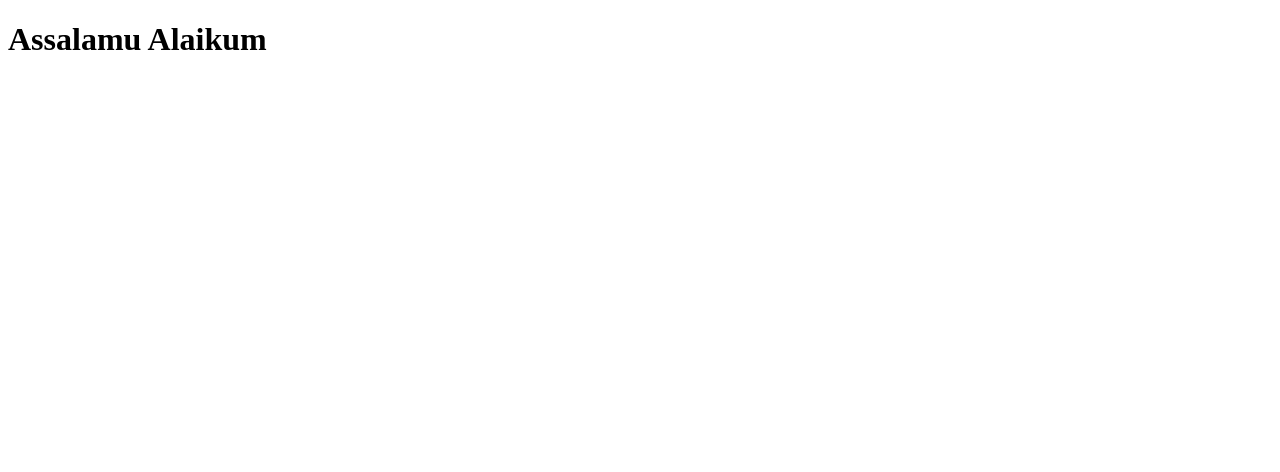
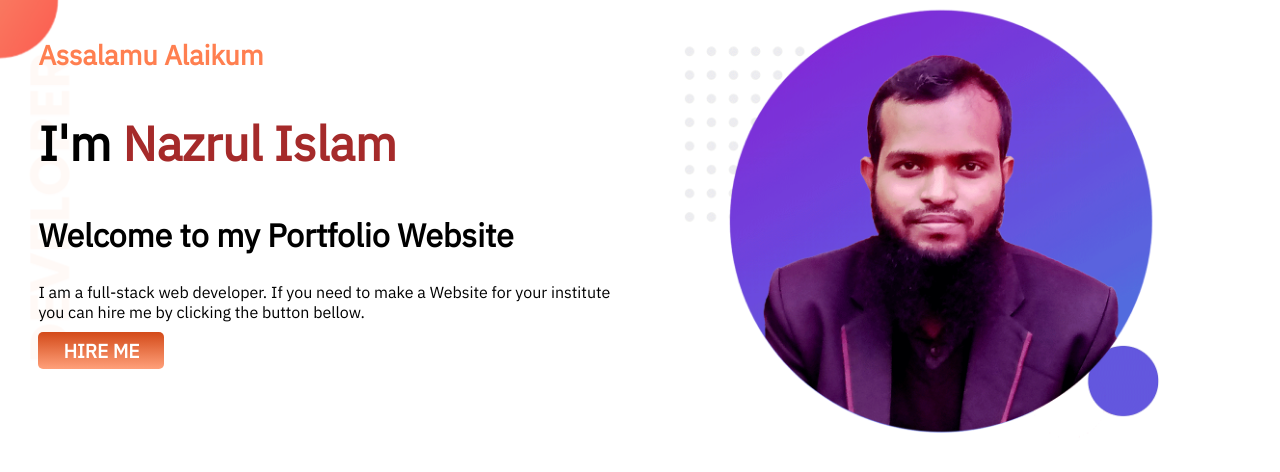
Before and after one commit to kmnazrul/portfolio-practice, a plain HTML site: page index.html in a window 1280 px wide. Drawn offline with Linux system fonts and the light colour scheme.

Commit message:
Top part complete

```diff
--- a/index.html
+++ b/index.html
@@ -5,9 +5,39 @@
     <meta http-equiv="X-UA-Compatible" content="IE=edge" />
     <meta name="viewport" content="width=device-width, initial-scale=1.0" />
     <title>Nazrul Islam - Portfolio</title>
+    <link rel="preconnect" href="https://fonts.googleapis.com" />
+    <link rel="preconnect" href="https://fonts.gstatic.com" crossorigin />
+    <link
+      href="https://fonts.googleapis.com/css2?family=IBM+Plex+Sans&display=swap"
+      rel="stylesheet"
+    />
+    <link rel="shortcut icon" href="images/favicon.png" type="image/x-icon" />
     <link rel="stylesheet" href="style.css" />
   </head>
   <body>
-    <h1>Assalamu Alaikum</h1>
+    <section class="top-part flexible-container">
+      <div class="half-width">
+        <h3 id="greetings">Assalamu Alaikum</h3>
+        <h1>I'm <span id="author">Nazrul Islam</span></h1>
+        <h2>Welcome to my Portfolio Website</h2>
+
+        <p>
+          I am a full-stack web developer. If you need to make a Website for
+          your institute you can hire me by clicking the button bellow.
+        </p>
+
+        <a
+          class="link-button"
+          href="https://www.linkedin.com/in/nazrul-islam-6525289b/"
+          target="_blank"
+          rel="noopener noreferrer"
+        >
+          HIRE ME</a
+        >
+      </div>
+      <div class="half-width">
+        <img src="images/nazrul1.png" alt="Nazrul Islam image" />
+      </div>
+    </section>
   </body>
 </html>
--- a/style.css
+++ b/style.css
@@ -0,0 +1,51 @@
+body {
+  font-family: "IBM Plex Sans", sans-serif;
+  margin: 0;
+}
+.top-part {
+  background-image: url(images/top-banner.png);
+  background-repeat: no-repeat;
+  background-position: top-left;
+  margin-bottom: 100px;
+}
+
+.top-part h1 {
+  font-size: 3em;
+}
+
+.top-part h2 {
+  font-size: 2em;
+}
+
+.flexible-container {
+  display: flex;
+}
+
+.half-width {
+  width: 50%;
+  padding-left: 3%;
+}
+
+.half-width img {
+  width: 80%;
+}
+
+#greetings {
+  padding-top: 10px;
+  font-size: 1.7em;
+  color: coral;
+}
+
+#author {
+  color: brown;
+}
+
+.link-button {
+  padding: 6px 25px;
+  background-image: linear-gradient(rgb(211, 74, 25), lightsalmon);
+  text-decoration: none;
+  color: white;
+  font-size: 1.2em;
+  font-weight: 600;
+  border-radius: 5px;
+}
```
Also changed, not shown: images/dream-bg.png (added), images/exp-bg.png (added), images/favicon.png (added), images/nazrul1.png (added), images/top-banner.png (added), 1 other file.
